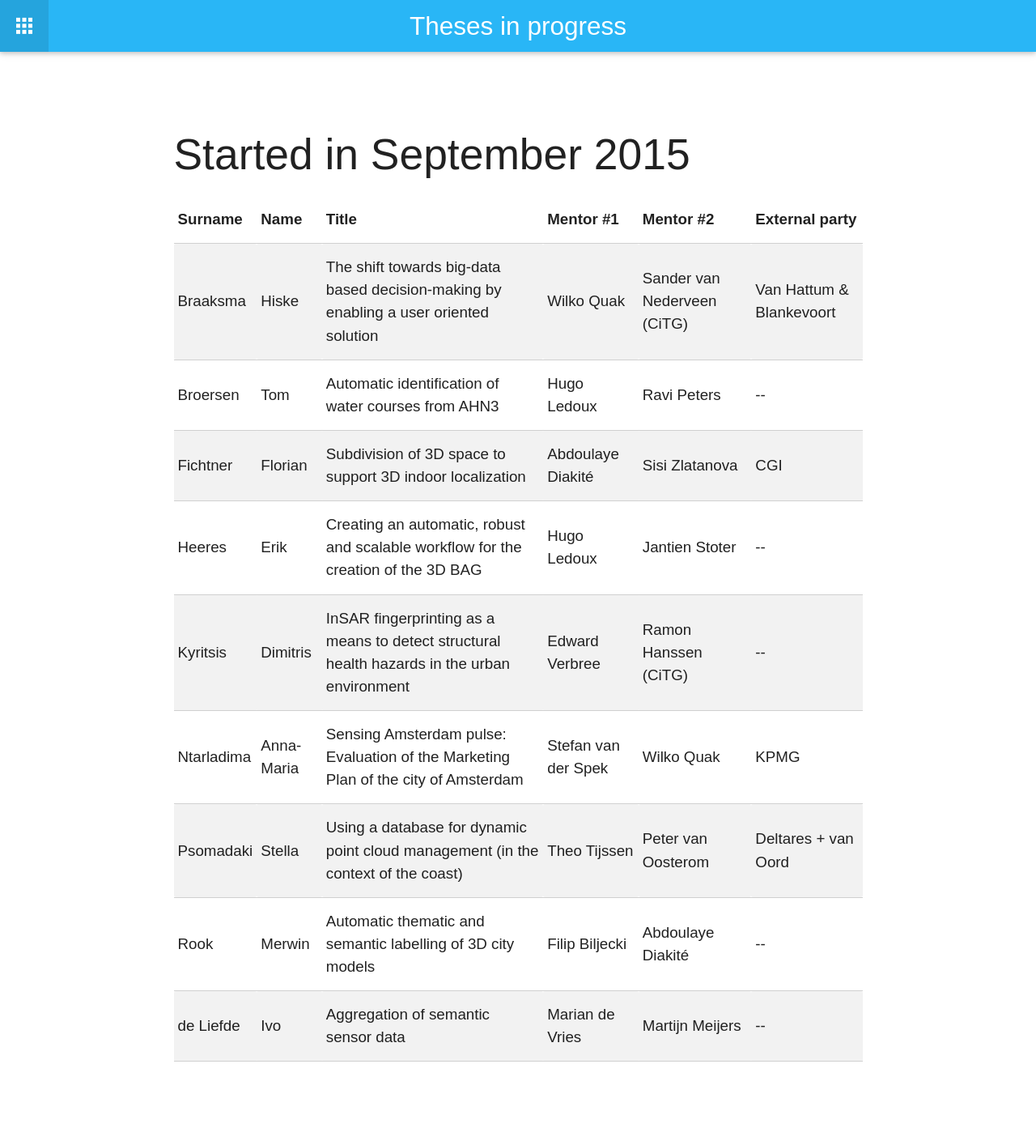
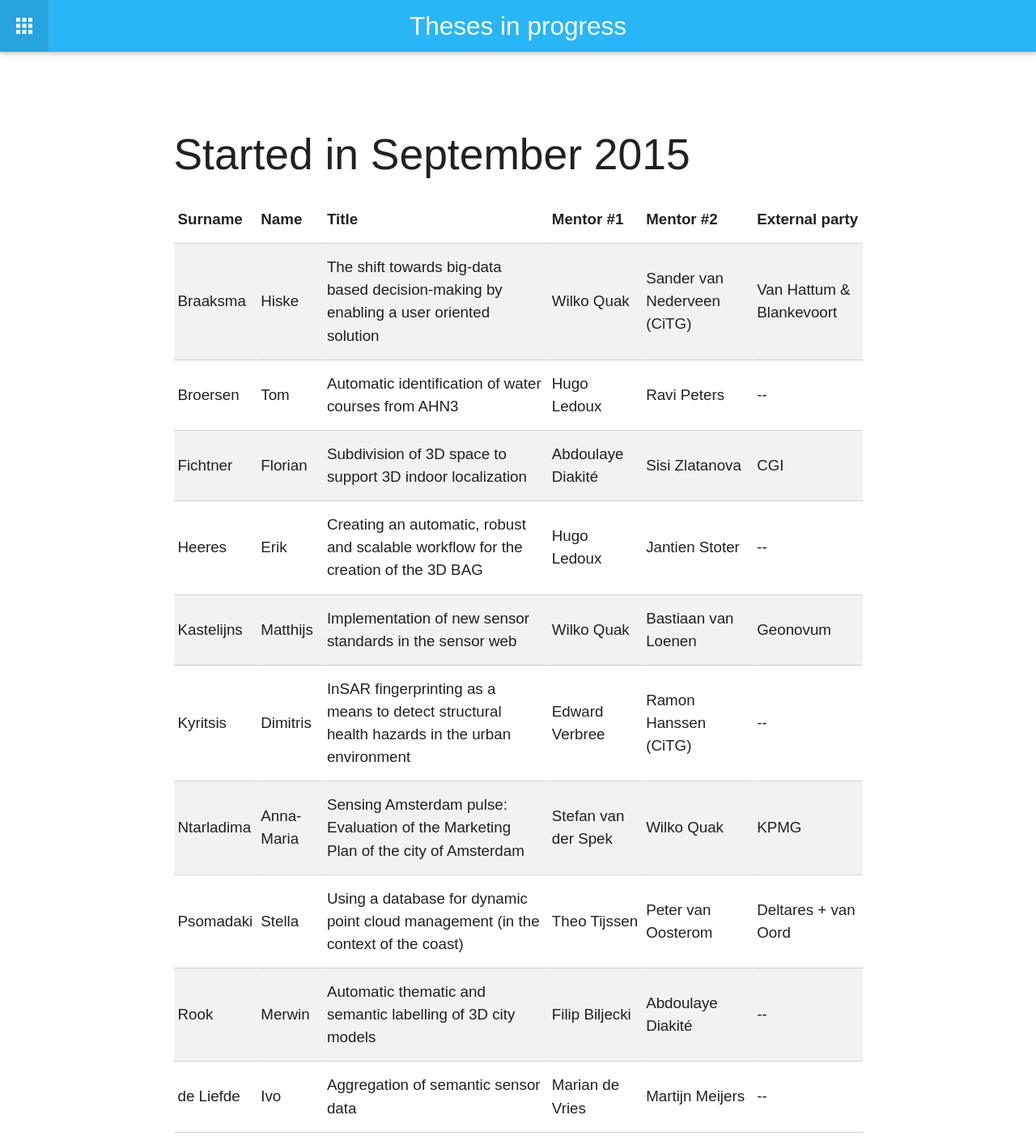
Before and after one commit to tudelft3d/geo2020, a Jekyll site: the page built from inprogress/index.md, in a window 1280 px wide. Shown: the whole page at 81% size. Built offline with Jekyll 4.4.1, drawn with Linux system fonts in a browser that asks for light colours; nearby versions of some CDN libraries; before the commit the page ends 1326 px from its top, so only the background shows below that.

Commit message:
kastelijns

```diff
--- a/_data/students_current.yml
+++ b/_data/students_current.yml
@@ -1,3 +1,12 @@
+
+- surname: Kastelijns
+  name: Matthijs
+  title: "Implementation of new sensor standards in the sensor web"
+  start: 2015/09
+  mentor1: Wilko Quak
+  mentor2: Bastiaan van Loenen
+  company: "Geonovum"
+
 
 - surname: Rook
   name: Merwin
```
